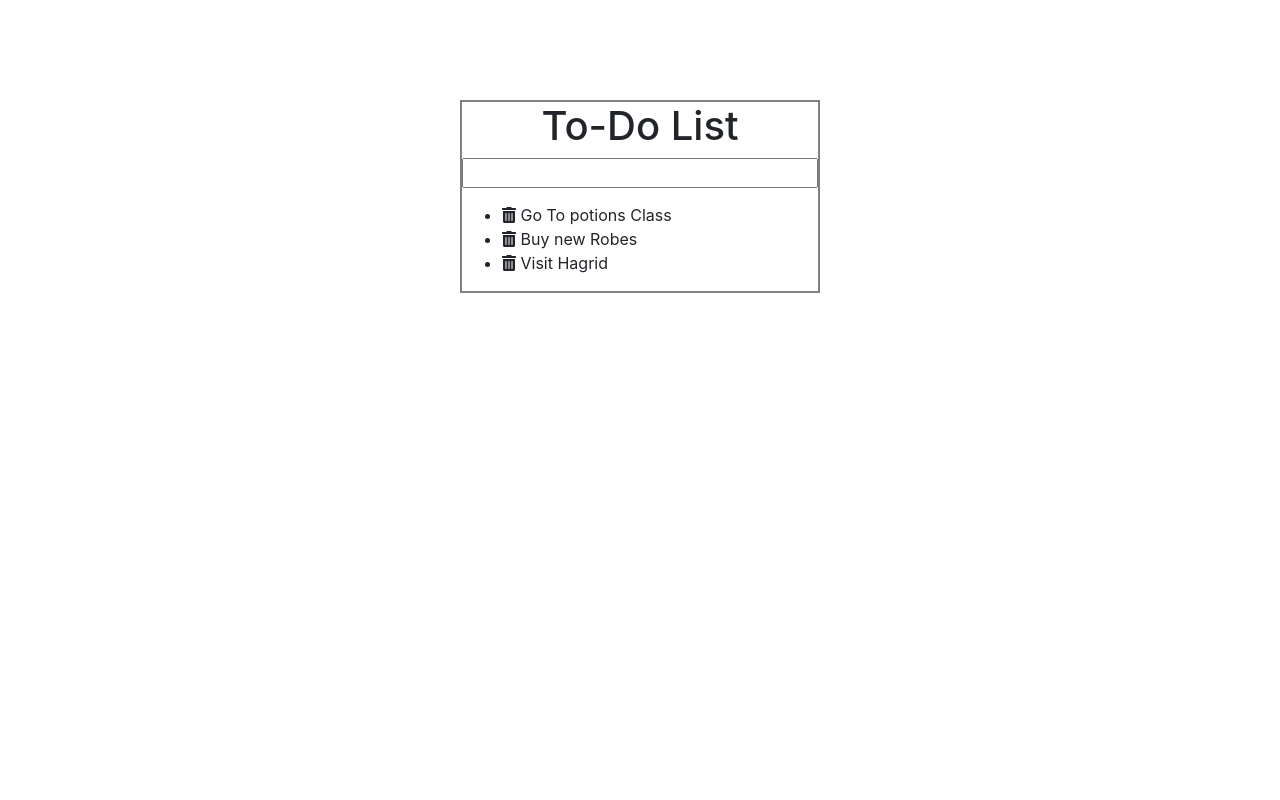
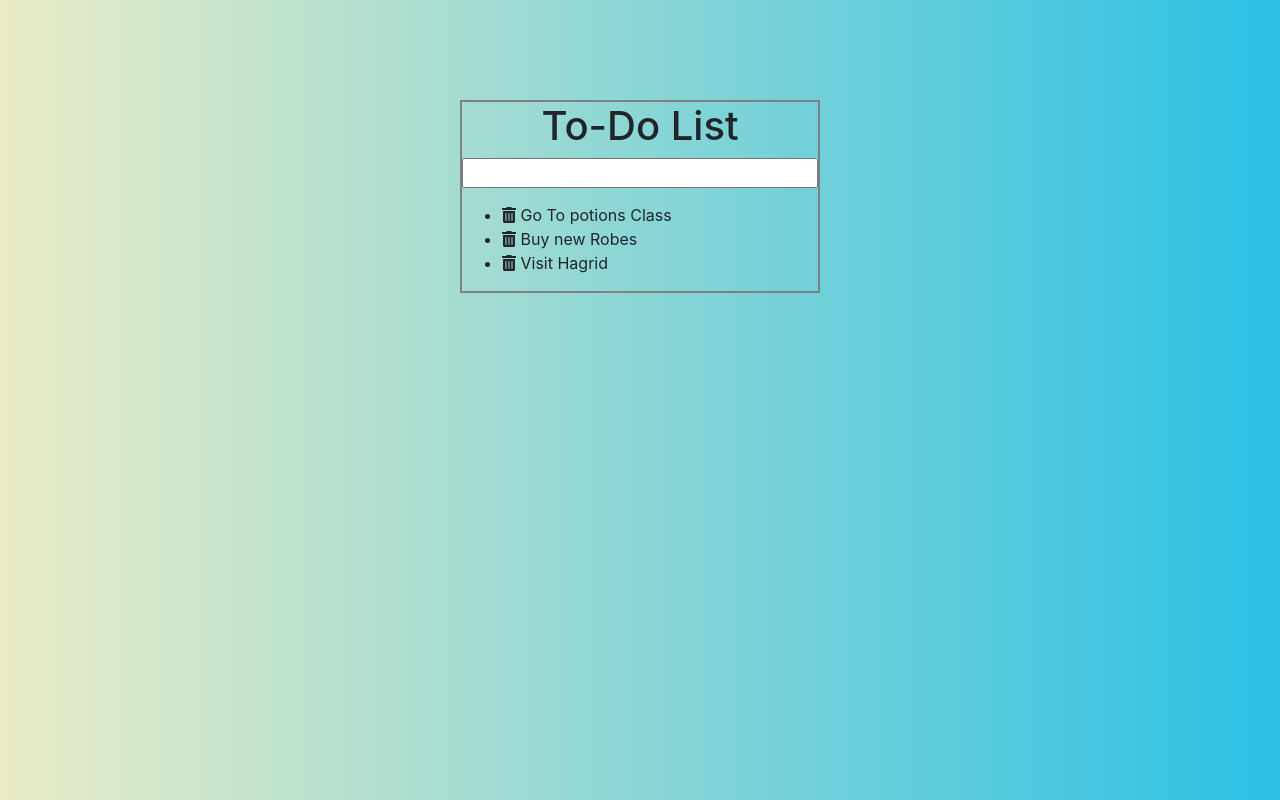
Before and after one commit to diniabdiu/ToDolist-part2, a plain HTML site: page index.html in a window 1280 px wide. Drawn offline with nearby package versions, Linux system fonts and the light colour scheme.

Commit message:
updated backgroundColor

```diff
--- a/main.css
+++ b/main.css
@@ -8,9 +8,17 @@
     /* margin: 50px 0 0 0; */
     /* justify-content: center; */
 }
+
 h1 {
     text-align: center;
 }
+
+body {
+    background: #2BC0E4;  /* fallback for old browsers */
+    background: -webkit-linear-gradient(to right, #EAECC6, #2BC0E4);  /* Chrome 10-25, Safari 5.1-6 */
+    background: linear-gradient(to right, #EAECC6, #2BC0E4); /* W3C, IE 10+/ Edge, Firefox 16+, Chrome 26+, Opera 12+, Safari 7+ */
+}
+
 input {
     /* margin-left: 20px; */
     /* margin: 10px 60px; */
@@ -21,8 +29,11 @@ input {
     margin-left: auto;
     width: 100%;
     box-shadow: 0px;
-    --box-shadow-color: goldenrod;
+    /* --box-shadow-color: goldenrod;
+     */
+    vertical-align: center;
 }
+
 .completed {
     color: gray;
     text-decoration: line-through;
```
